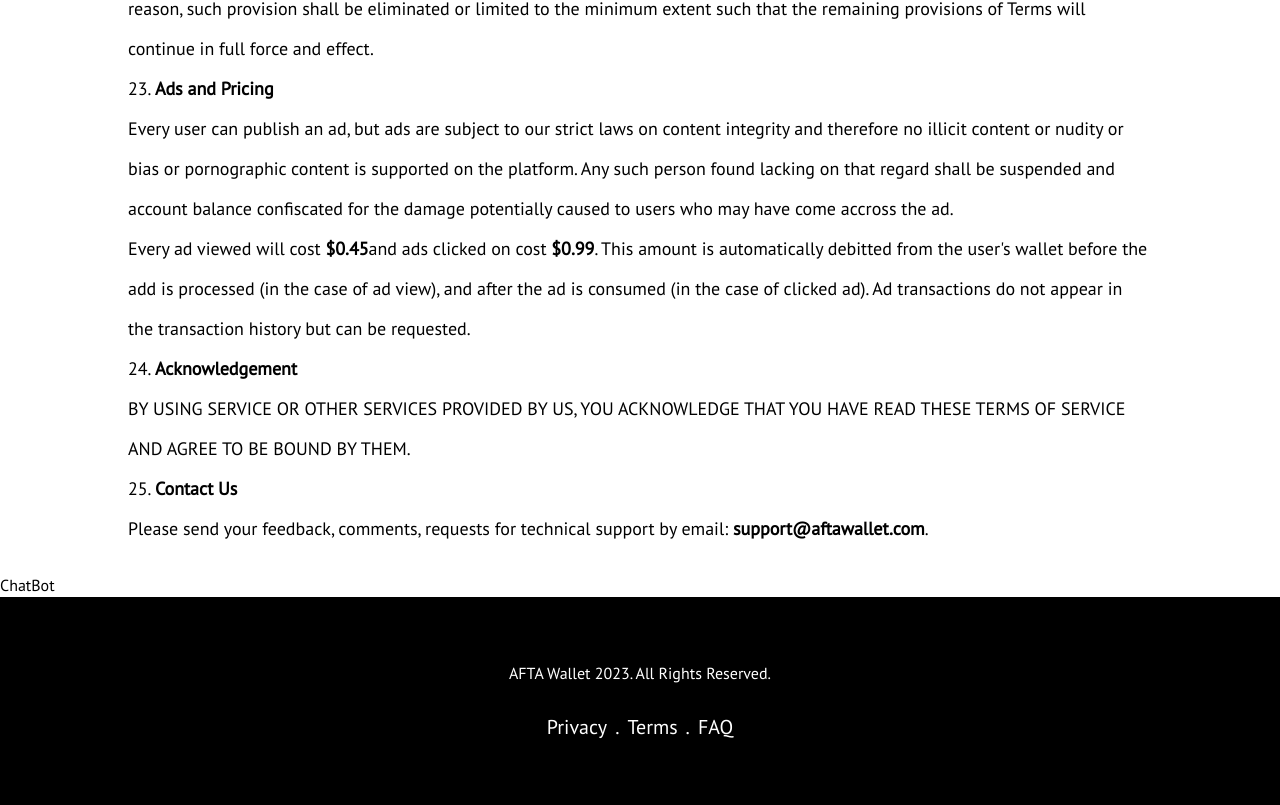
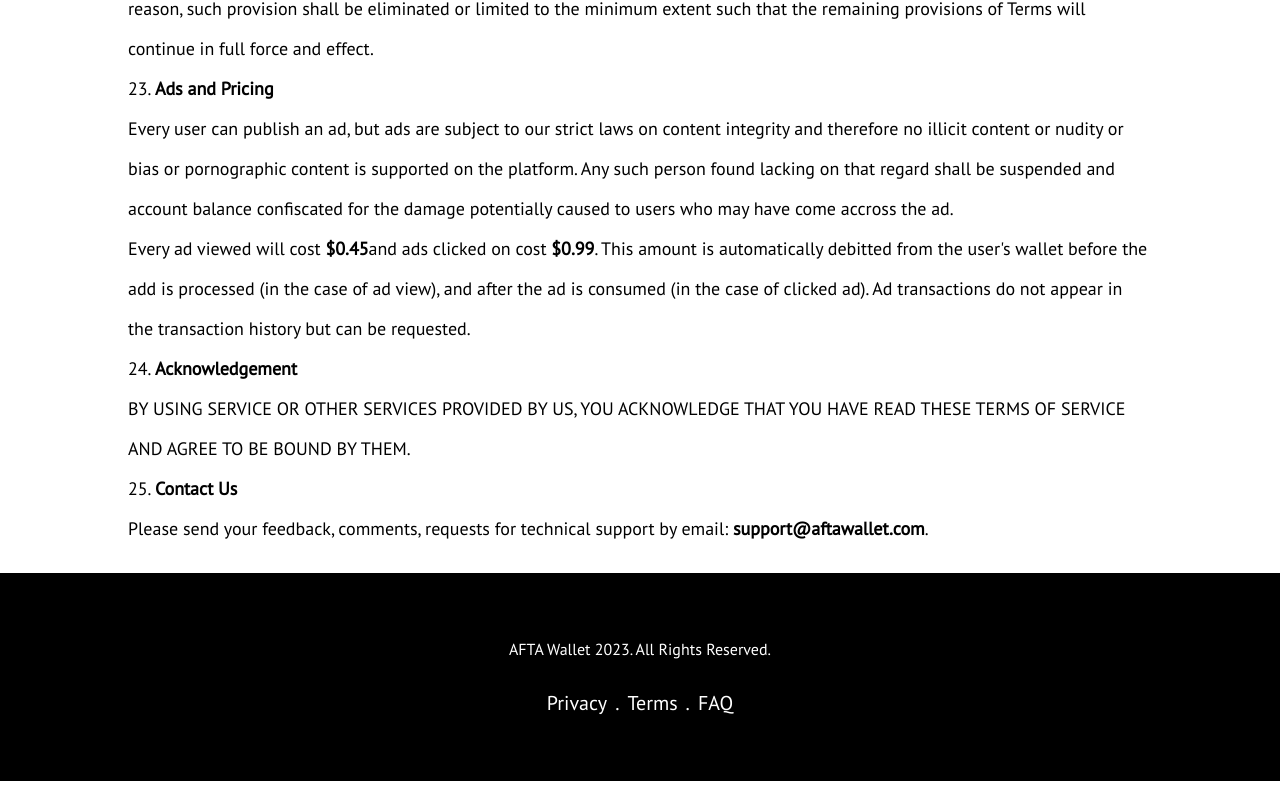
Before and after one commit to Meshavegas/Afta-wallet, a React (Vite) app: page /terms in a window 1280 px wide. Shown: the part 7827-8632 px from the top of the page. After the commit the page ends 8608 px from the top, so only its background shows below. Built offline with nearby package versions, Linux system fonts and the light colour scheme.

Commit message:
fix chat bot

```diff
--- a/dev-dist/sw.js
+++ b/dev-dist/sw.js
@@ -82,7 +82,7 @@
     "revision": "3ca0b8505b4bec776b69afdba2768812"
   }, {
     "url": "index.html",
-    "revision": "0.i829q543pko"
+    "revision": "0.d99r335r1go"
   }], {});
   workbox.cleanupOutdatedCaches();
   workbox.registerRoute(new workbox.NavigationRoute(workbox.createHandlerBoundToURL("index.html"), {
--- a/src/Component/ChatBot.jsx
+++ b/src/Component/ChatBot.jsx
@@ -47,13 +47,13 @@
           path: page_path,
         },
         function (error) {
-          // console.log("window.Tawk_API errorr",error)
+          //    console.log("window.Tawk_API errorr", error);
         }
       );
     };
   }, []);
 
-  return <div>ChatBot</div>;
+  return <div></div>;
 };
 
 export default ChatBot;
```
